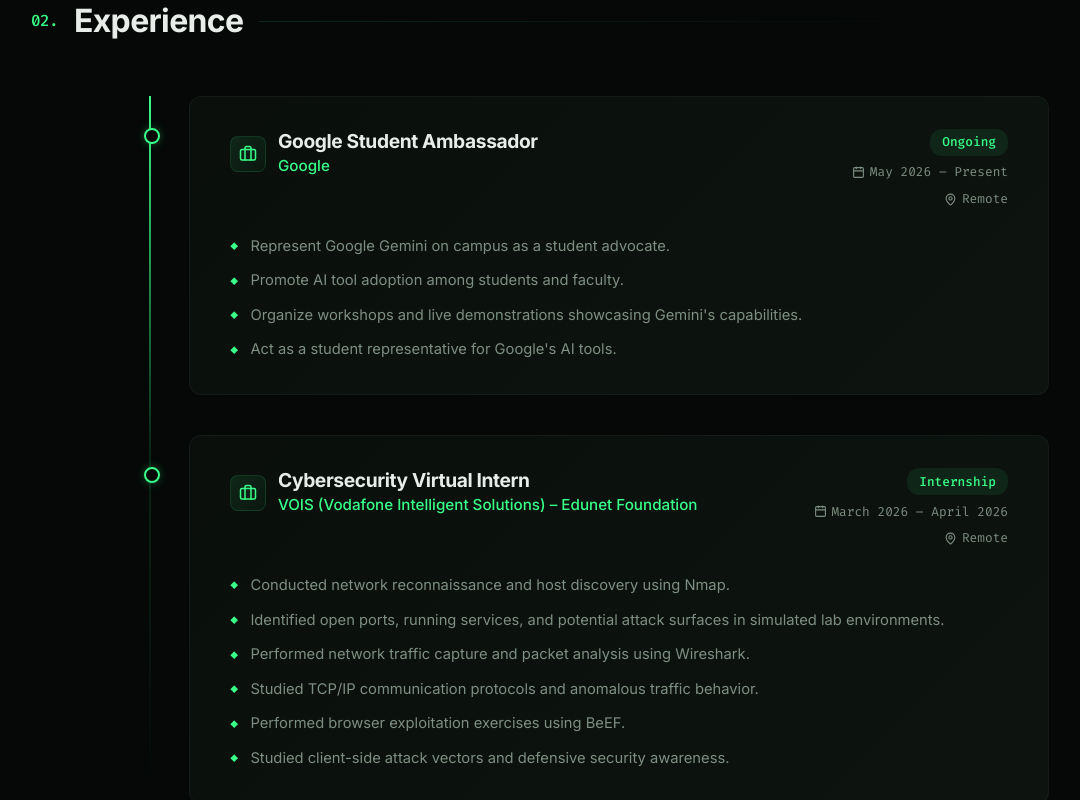
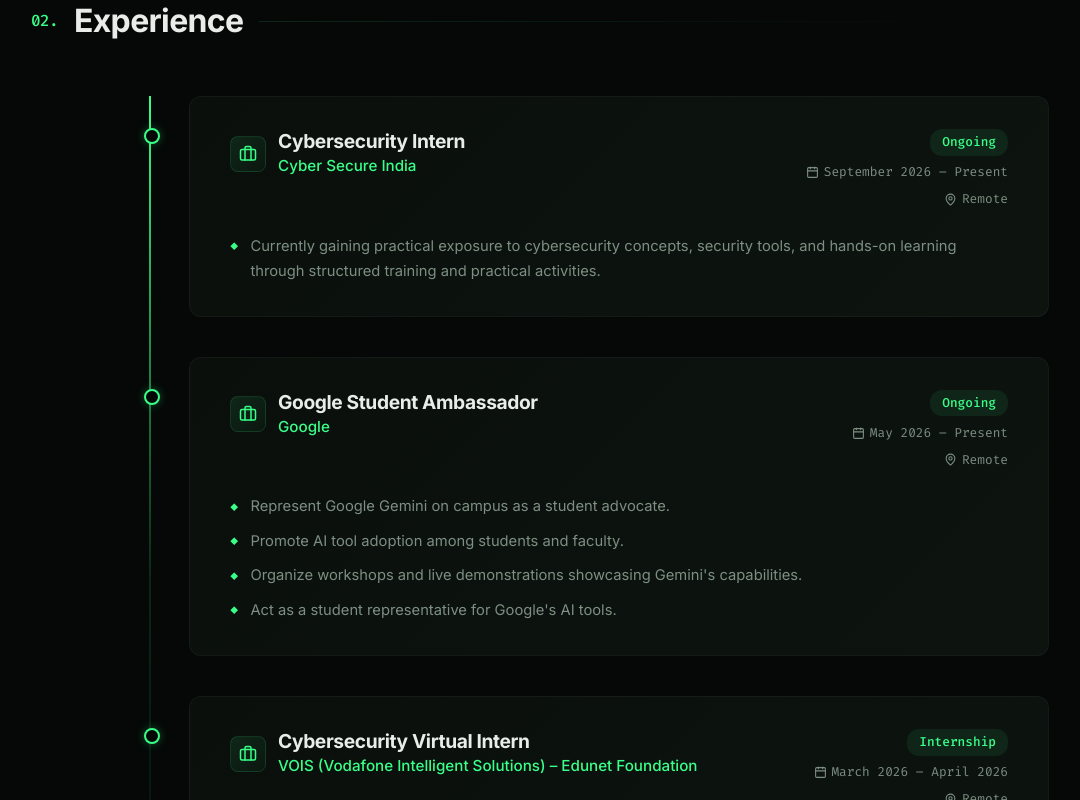
Before and after one commit to suryanshsec07/suryanshgupta.com, a React (Vite) app: page / in a window 1280 px wide. Shown: the part 1680-2480 px from the top of the page, without its empty margins (41-1121 px from the left). Built offline with nearby package versions, Linux system fonts and the light colour scheme.

Commit message:
Add Cyber Secure India internship to portfolio

```diff
--- a/src/components/Sections/Experience.tsx
+++ b/src/components/Sections/Experience.tsx
@@ -3,6 +3,16 @@
 
 const Experience: React.FC = () => {
   const experiences = [
+    {
+      title: 'Cybersecurity Intern',
+      company: 'Cyber Secure India',
+      location: 'Remote',
+      period: 'September 2026 – Present',
+      type: 'Ongoing',
+      responsibilities: [
+        'Currently gaining practical exposure to cybersecurity concepts, security tools, and hands-on learning through structured training and practical activities.'
+      ]
+    },
     {
       title: 'Google Student Ambassador',
       company: 'Google',
```
